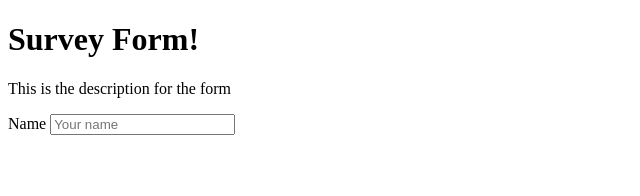
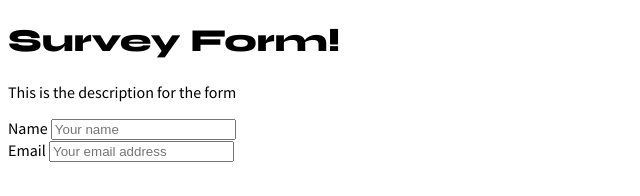
Before and after one commit to maudlinmandrake/survey-form, a plain HTML site: page index.html in a window 1280 px wide. Shown: the whole page, without its empty margins (0-640 px from the left). Drawn offline with Linux system fonts and the light colour scheme.

Commit message:
Basic font styling so it isn't an eyesore

```diff
--- a/index.html
+++ b/index.html
@@ -20,8 +20,17 @@
           type="text"
           name="name"
           id="name"
-          class="form-control"
           placeholder="Your name"
+          required
+        />
+      </div>
+      <div class="form-group">
+        <label id="email-label" for="email">Email</label>
+        <input
+          type="text"
+          name="email"
+          id="email"
+          placeholder="Your email address"
           required
         />
       </div>
--- a/styles.css
+++ b/styles.css
@@ -1,2 +1,17 @@
 /* import google fonts */
 @import url('https://fonts.googleapis.com/css2?family=Source+Sans+Pro:ital,wght@0,400;0,700;1,400;1,700&family=Syne:wght@400;800&display=swap');
+
+/* basics ================================================================================================ */
+html {
+  font-family: "Source Sans Pro";
+}
+
+h1,
+h2,
+h3,
+h4,
+h5,
+h6 {
+  font-family: "Syne";
+  font-weight: 800;
+}
```
